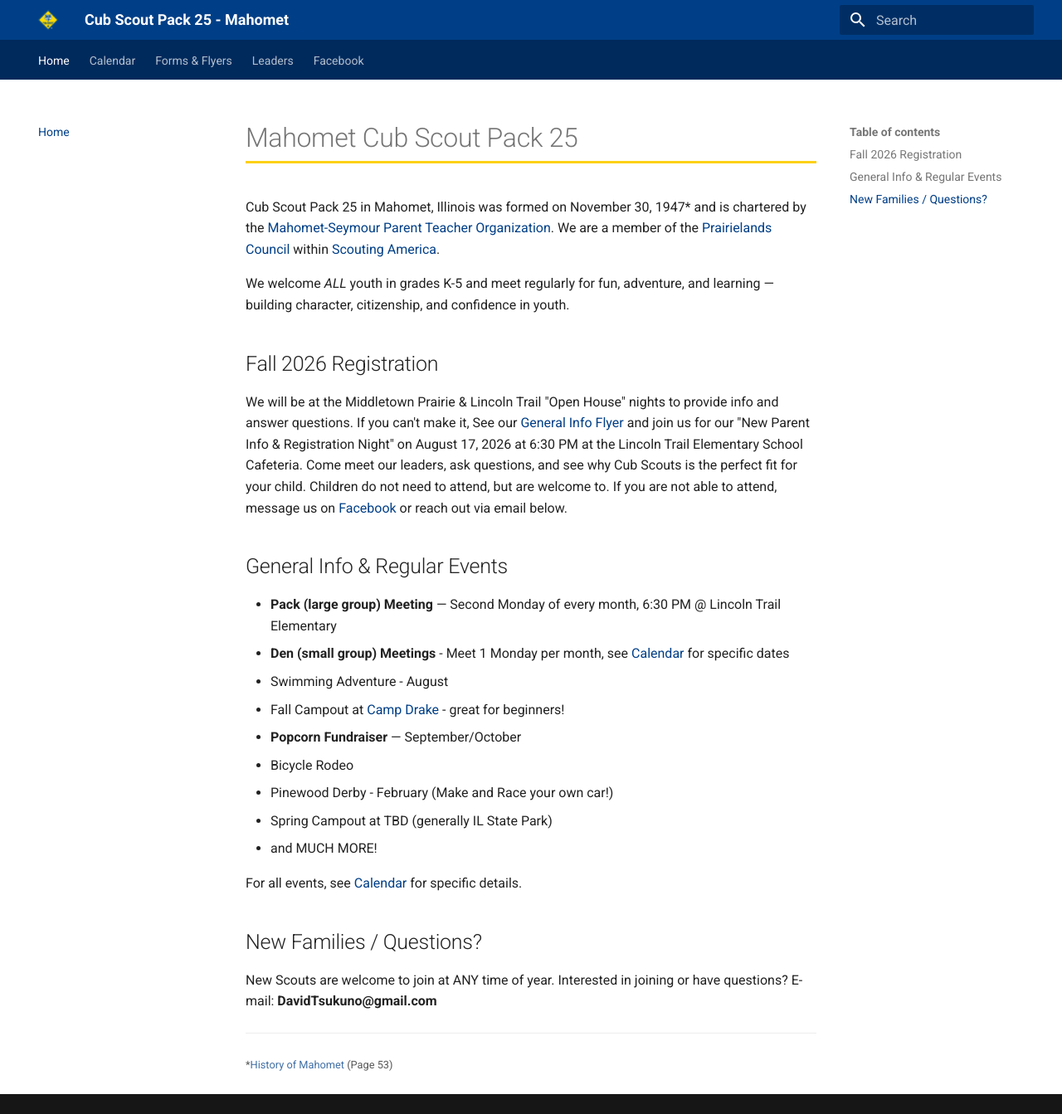
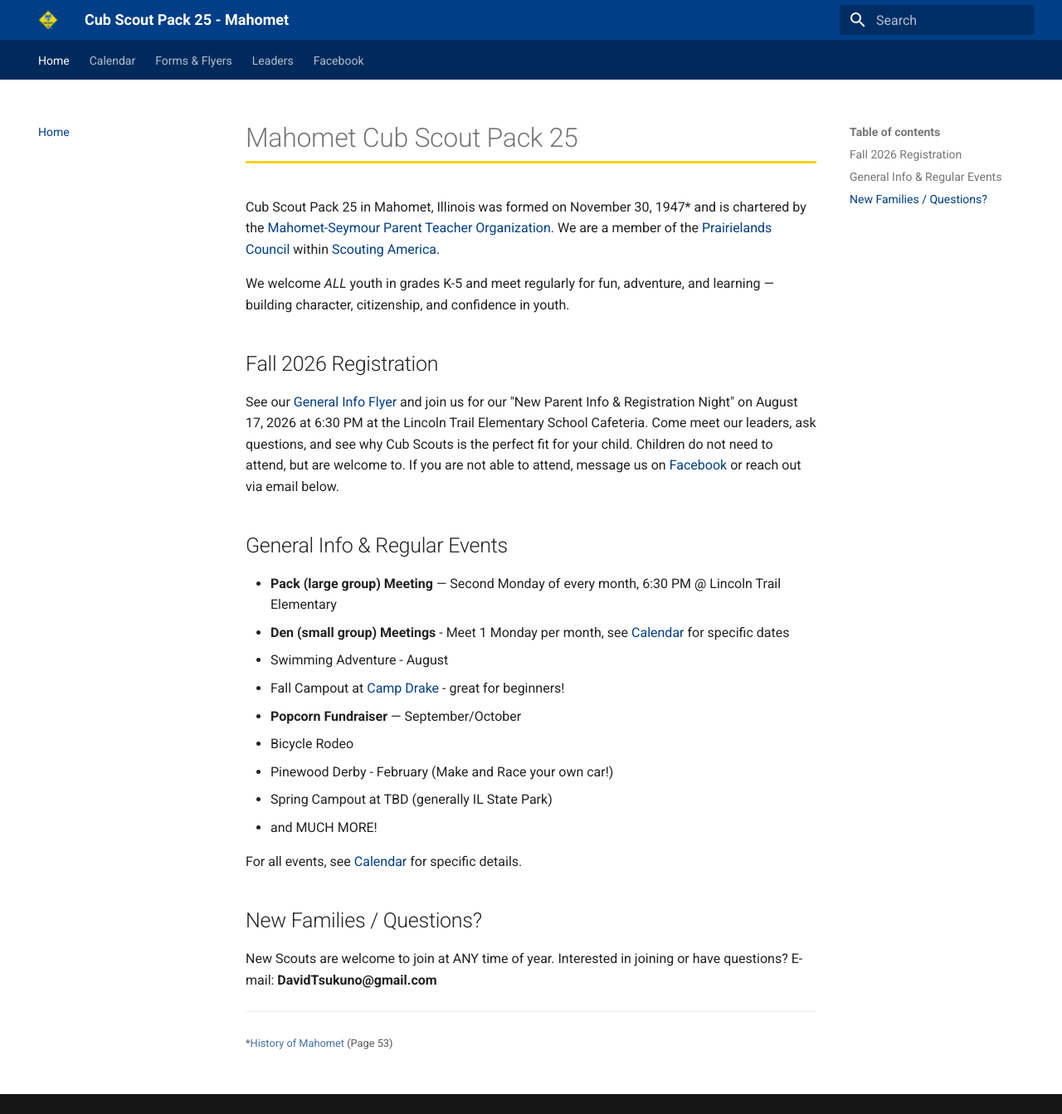
Before and after one commit to ewaldmire/pack25-website, an MkDocs documentation site: the page built from docs/index.md, in a window 1280 px wide and 1343 px high. Shown: the whole window at 83% size. Built offline with MkDocs 1.6.1 and Material for MkDocs 9.7.7, drawn with Linux system fonts in a browser that asks for light colours.

Commit message:
Update index.md

```diff
--- a/docs/index.md
+++ b/docs/index.md
@@ -7,7 +7,7 @@
 
 ## Fall 2026 Registration
 
-We will be at the Middletown Prairie & Lincoln Trail "Open House" nights to provide info and answer questions.  If you can't make it, See our [General Info Flyer](forms/General_Info-Flyer_2026-2027.pdf) and join us for our "New Parent Info & Registration Night" on August 17, 2026 at 6:30 PM at the Lincoln Trail Elementary School Cafeteria. Come meet our leaders, ask questions, and see why Cub Scouts is the perfect fit for your child. Children do not need to attend, but are welcome to. If you are not able to attend, message us on [Facebook](https://www.facebook.com/MahometCubScoutPack25) or reach out via email below.
+See our [General Info Flyer](forms/General_Info-Flyer_2026-2027.pdf) and join us for our "New Parent Info & Registration Night" on August 17, 2026 at 6:30 PM at the Lincoln Trail Elementary School Cafeteria. Come meet our leaders, ask questions, and see why Cub Scouts is the perfect fit for your child. Children do not need to attend, but are welcome to. If you are not able to attend, message us on [Facebook](https://www.facebook.com/MahometCubScoutPack25) or reach out via email below.
 
 ## General Info & Regular Events
 
```
